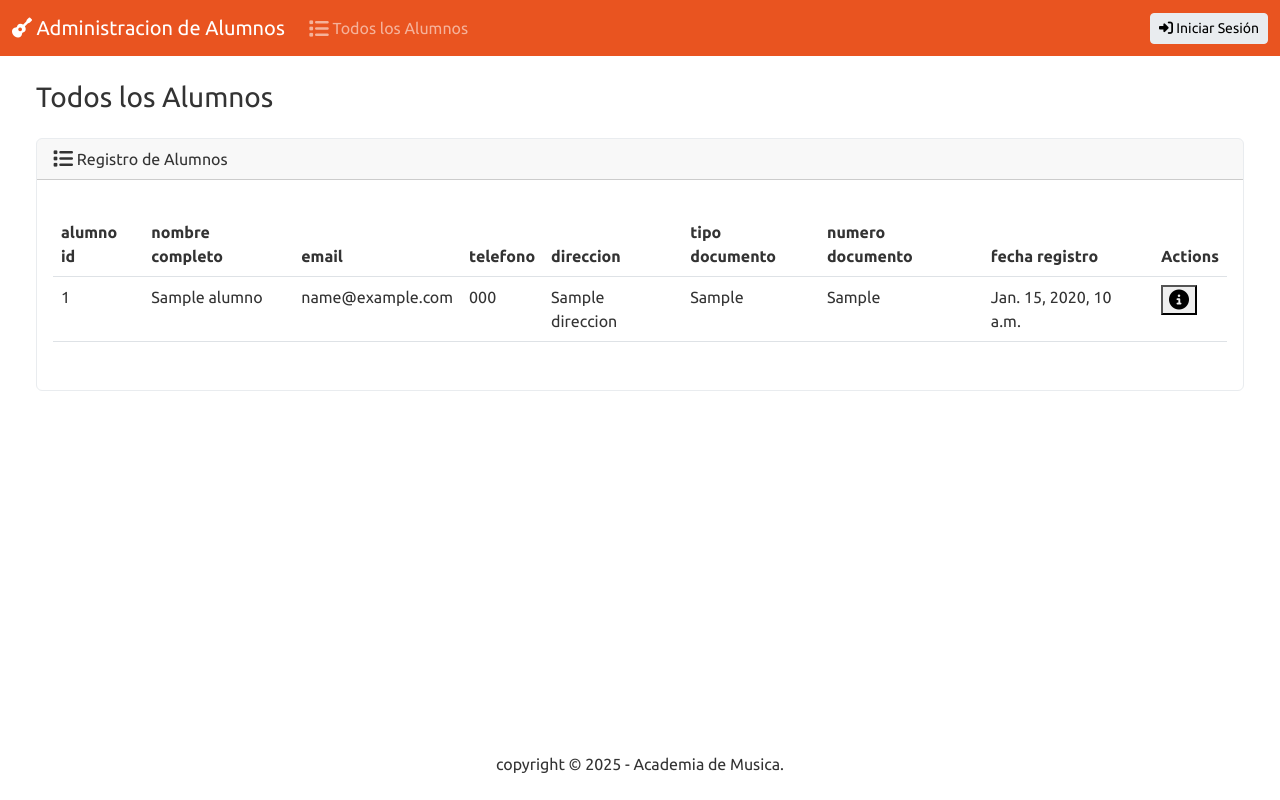
After one commit to RodrigoFloresAltamirano/ProyectoAcademiadeMusica, a Django app: template instructores/templates/instructores/index.html in a window 1280 px wide. The commit adds this page. Run offline with Django 5.2, Linux system fonts and the light colour scheme; the template is opened without the code that fills it: most values are stand-ins (such as "Sample title", 1, 10 or a date in 2020); some libraries are stand-ins or nearby versions.

Commit message:
Se creo una pagina de visualizacion de alumnos para instructores

```diff
--- a/academiademusica/urls.py
+++ b/academiademusica/urls.py
@@ -23,6 +23,8 @@ urlpatterns = [
     path('admin/', admin.site.urls),
     path('', include('alumnos.urls')),  # Incluye las URLs de la aplicación 'alumnos'
 
+# Rutas de instructores
+    path('instructores/', include('instructores.urls')),
 
 # Rutas para autenticacion
     # ruta para el login
--- a/alumnos/templates/alumnos/base.html
+++ b/alumnos/templates/alumnos/base.html
@@ -10,8 +10,8 @@
 <body class="d-flex flex-column min-vh-100">
     <nav class="navbar navbar-expand-lg bg-primary" data-bs-theme="dark">
         <div class="container-fluid">
-            <a class="navbar-brand" href="{% url 'index' %}">
-                <i class="fa-solid fa-graduation-cap fa-lg"></i> Sistema de Administracion de Alumnos
+            <a class="navbar-brand" href="{% url 'home' %}">
+                <i class="fa-solid fa-guitar"></i> Administracion de Alumnos
             </a>
             <button class="navbar-toggler collapsed" type="button" data-bs-toggle="collapse"
                 data-bs-target="#navbarColor01" aria-controls="navbarColor01" aria-expanded="false"
@@ -22,15 +22,17 @@
             <div class="navbar-collapse collapse" id="navbarColor01">
                 <ul class="navbar-nav me-auto">
                     <li class="nav-item">
-                        <a class="nav-link" href="{% url 'index' %}">
+                        <a class="nav-link" href="{% url 'home' %}">
                             <i class="fa-solid fa-list fa-lg"></i> Todos los Alumnos
                         </a>
                     </li>
+                {% if user.is_superuser or 'Administradores' in user.groups.all.0.name %}
                     <li class="nav-item">
                         <a class="nav-link" href="{% url 'agregar' %}">
                             <i class="fa-solid fa-plus fa-lg"></i> Agregar Alumno
                         </a>
                     </li>
+                {% endif %}
                 </ul>
 
                 <div class="d-flex align-items-center">
--- /dev/null
+++ b/instructores/templates/instructores/index.html
@@ -0,0 +1,96 @@
+{% extends "alumnos/base.html" %}
+
+{% block body %}
+<h3 class="m-4">Todos los Alumnos</h3>
+<div class="row">
+    <div class="col-12">
+        {% if alumnos %}
+        <div class="card border-light ms-4 me-4 mb-4">
+            <div class="card-header">
+                <i class="fa-solid fa-list fa-lg"></i> Registro de Alumnos
+            </div>
+            <div class="card-body">
+                <p class="card-text">
+                <div class="table-responsive">
+                    <table class="table table-hover">
+                        <thead>
+                            <tr>
+                                <th scope="col">alumno id</th>
+                                <th scope="col">nombre completo</th>
+                                <th scope="col">email</th>
+                                <th scope="col">telefono</th>
+                                <th scope="col">direccion</th>
+                                <th scope="col">tipo documento</th>
+                                <th scope="col">numero documento</th>
+                                <th scope="col">fecha registro</th>
+                                <th scope="col">Actions</th>
+                            </tr>
+                        </thead>
+                        <tbody>
+                            {% for alumno in alumnos %}
+                            <tr>
+                                <td>{{ alumno.alumno_id }}</td>
+                                <td>{{ alumno.nombre_completo }}</td>
+                                <td>{{ alumno.email }}</td>
+                                <td>{{ alumno.telefono }}</td>
+                                <td>{{ alumno.direccion }}</td>
+                                <td>{{ alumno.tipo_documento }}</td>
+                                <td>{{ alumno.numero_documento }}</td>
+                                <td>{{ alumno.fecha_registro }}</td>
+                                <td>
+                                    <button type="button" class="btn-success me-1"
+                                        href="{% url 'view_alumno' alumno.alumno_id %}" data-bs-toggle="modal"
+                                        data-bs-target="#myModal{{alumno.alumno_id}}">
+                                        <i class="fa-solid fa-circle-info fa-lg"></i>
+                                    </button>
+
+                                    <!--Modal - view Alumno-->
+                                    <div class="modal" id="myModal{{alumno.alumno_id}}" tabindex="-1"
+                                        aria-labelledby="myModalLabel1" aria-hidden="true">
+                                        <div class="modal-dialog" role="document">
+                                            <div class="modal-content">
+                                                <div class="modal-header">
+                                                    <h5 class="modal-title">
+                                                        Alumno: {{ alumno.nombre_completo }}
+                                                    </h5>
+                                                    <button type="button" class="btn-close" data-bs-dismiss="modal"
+                                                        aria-label="Close">
+                                                        <span aria-hidden="true"></span>
+                                                    </button>
+                                                </div>
+                                                <div class="modal-body">
+                                                    <ul class="list-unstyled">
+                                                        <li>No Alumno: <strong>{{ alumno.alumno_id }}</strong>
+                                                        </li>
+                                                        <li>Nombre Completo: <strong>{{ alumno.nombre_completo }}</strong></li>
+                                                        <li>Correo: <strong>{{ alumno.email }}</strong></li>
+                                                        <li>Telefono: <strong>{{ alumno.telefono }}</strong></li>
+                                                        <li>Direccion: <strong>{{ alumno.direccion }}</strong></li>
+                                                        <li>Tipo Documento: <strong>{{ alumno.tipo_documento }}</strong></li>
+                                                        <li>No Documento: <strong>{{ alumno.numero_documento }}</strong></li>
+                                                        <li>Fecha de Registro: <strong>{{ alumno.fecha_registro }}</strong></li>
+                                                    </ul>
+                                                </div>
+                                                <div class="modal-footer">
+                                                    <button type="button" class="btn btn-primary"
+                                                        data-bs-dismiss="modal">Cerrar</button>
+                                                </div>
+                                            </div>
+                                        </div>
+                                    </div>
+                                </td>
+                            </tr>
+                            {% endfor %}
+                        </tbody>
+                    </table>
+                </div>
+                </p>
+            </div>
+        </div>
+        {% else %}
+        <h5 class="alert alert-primary ms-4 me-4">Sin Registro de Alumnos</h5>
+        {% endif %}
+
+    </div>
+</div>
+{% endblock %}
```
Also changed, not shown: alumnos/urls.py (+9 -1 lines), alumnos/views.py (+16 -0 lines), instructores/urls.py (added, +8 -0 lines), instructores/views.py (+17 -1 lines).
